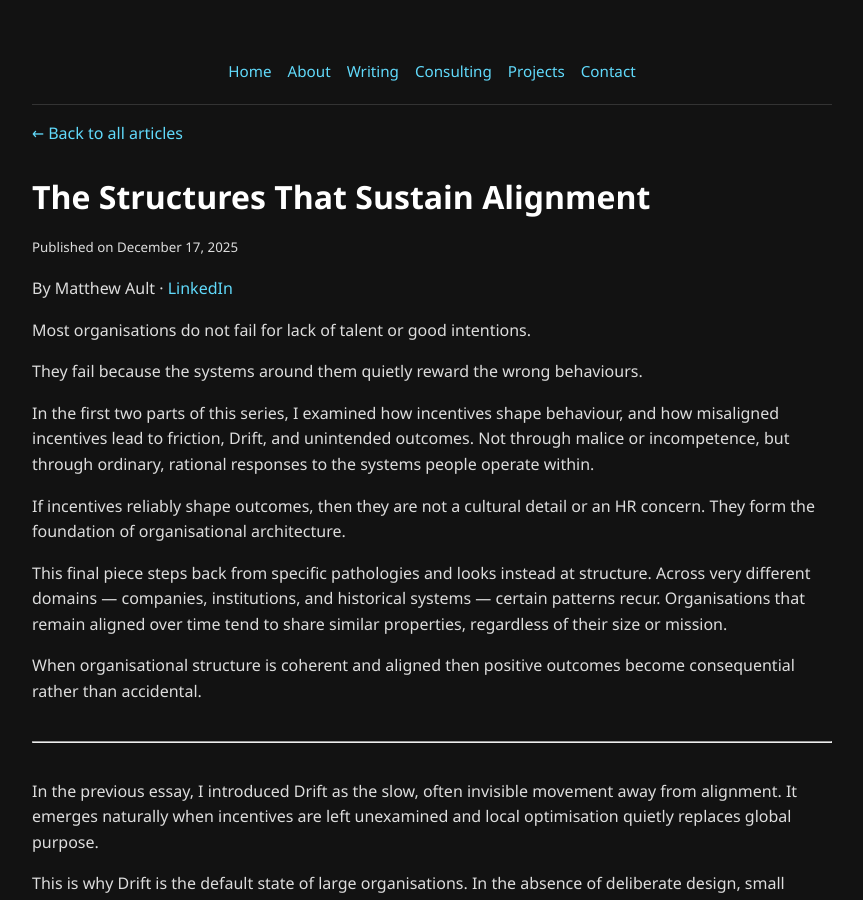
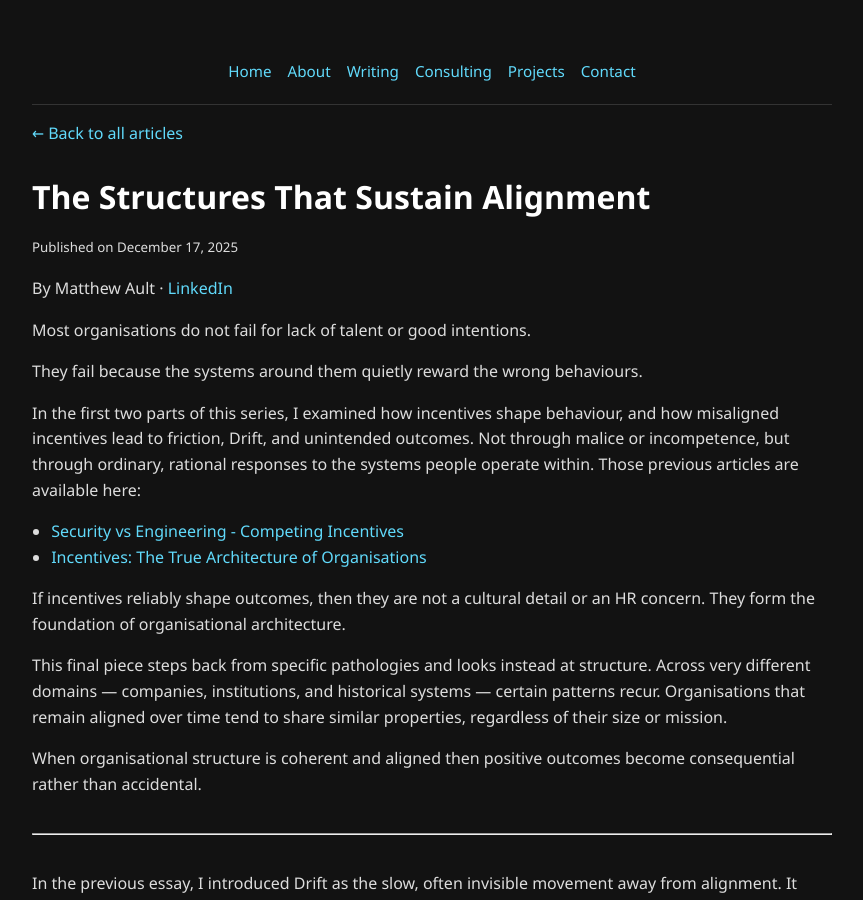
Before and after one commit to aultimus/foobarcat-homepage, a Jekyll site: the page built from _posts/2025-12-17-the-structures-that-sustain-alignment.md, in a window 1280 px wide and 900 px high. Shown: the whole window, without its empty margins (208-1071 px from the left). Built offline with Jekyll 4.4.1, drawn with Linux system fonts in a browser that asks for light colours.

Commit message:
add links back to previous articles in third part of incentives series

```diff
--- a/_posts/2025-12-17-the-structures-that-sustain-alignment.md
+++ b/_posts/2025-12-17-the-structures-that-sustain-alignment.md
@@ -7,7 +7,10 @@ Most organisations do not fail for lack of talent or good intentions.
 
 They fail because the systems around them quietly reward the wrong behaviours.
 
-In the first two parts of this series, I examined how incentives shape behaviour, and how misaligned incentives lead to friction, Drift, and unintended outcomes. Not through malice or incompetence, but through ordinary, rational responses to the systems people operate within.
+In the first two parts of this series, I examined how incentives shape behaviour, and how misaligned incentives lead to friction, Drift, and unintended outcomes. Not through malice or incompetence, but through ordinary, rational responses to the systems people operate within. Those previous articles are available here:
+
+- [Security vs Engineering - Competing Incentives](/2025-11-19-competing-incentives)
+- [Incentives: The True Architecture of Organisations](/2025-12-03-incentives-the-true-architecture-of-organisations)
 
 If incentives reliably shape outcomes, then they are not a cultural detail or an HR concern. They form the foundation of organisational architecture.
 
```
